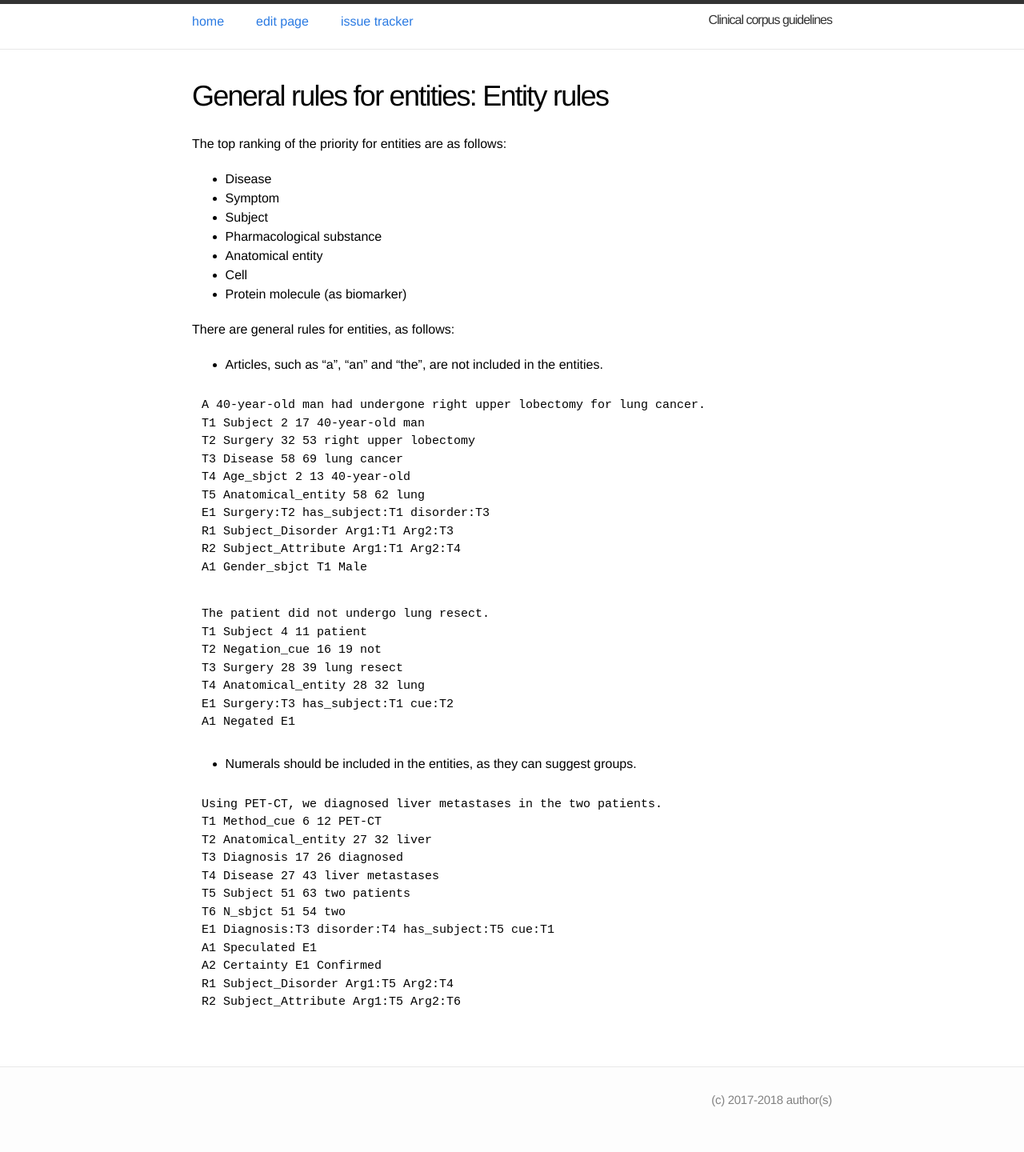
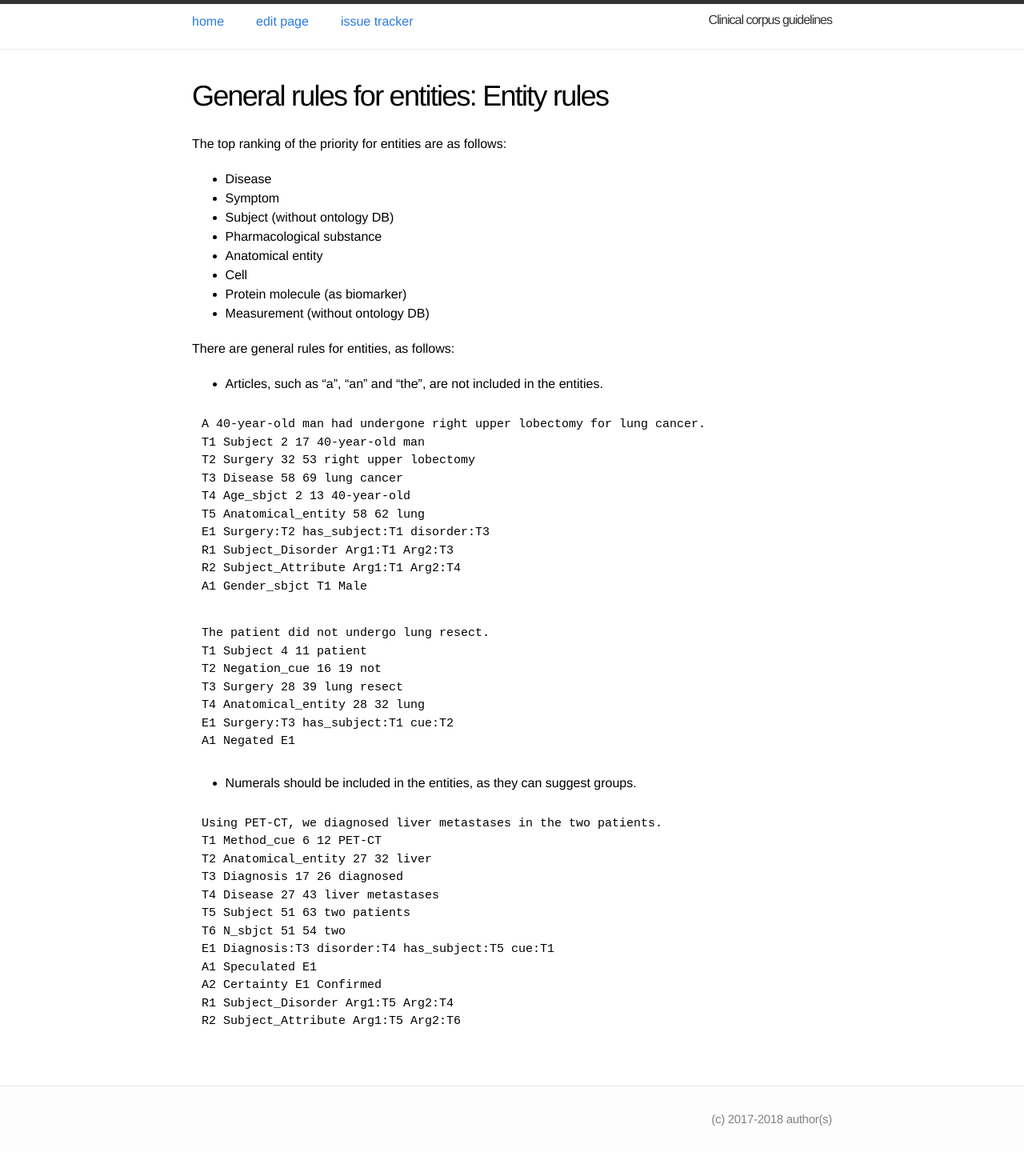
Before and after one commit to ezcatdb/clinicalcorpus-guidelines, a Jekyll site: the page built from _entity/GeneralRules.md, in a window 1280 px wide. Shown: the whole page at 80% size. Built offline with Jekyll 4.4.1, drawn with Linux system fonts in a browser that asks for light colours; before the commit the page ends 1416 px from its top, so only the background shows below that.

Commit message:
included Measurement in the top rank of priority in GeneralRules.md

```diff
--- a/_entity/GeneralRules.md
+++ b/_entity/GeneralRules.md
@@ -8,12 +8,12 @@ order: 0
 The top ranking of the priority for entities are as follows:
 - Disease
 - Symptom
-- Subject
+- Subject (without ontology DB)
 - Pharmacological substance
 - Anatomical entity
 - Cell
 - Protein molecule (as biomarker)
-
+- Measurement (without ontology DB)
 
 There are general rules for entities, as follows:
 
```
